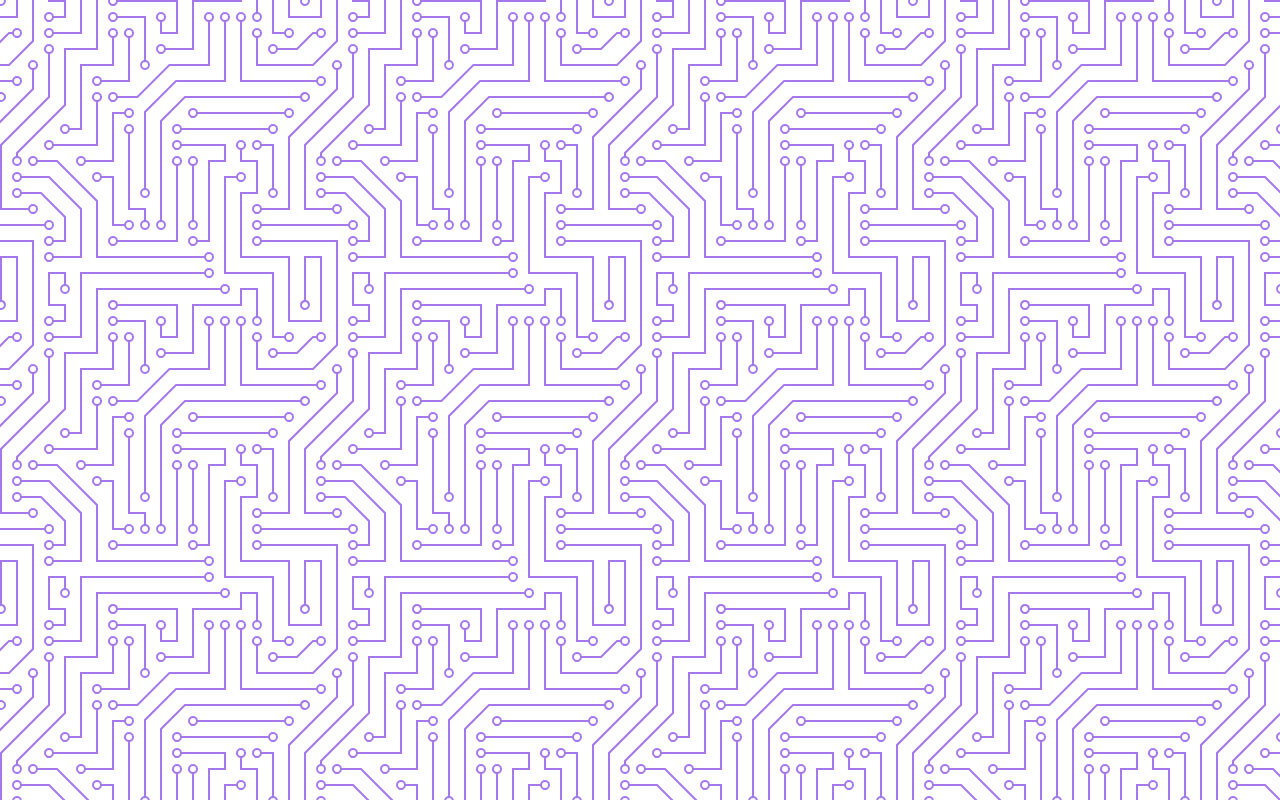
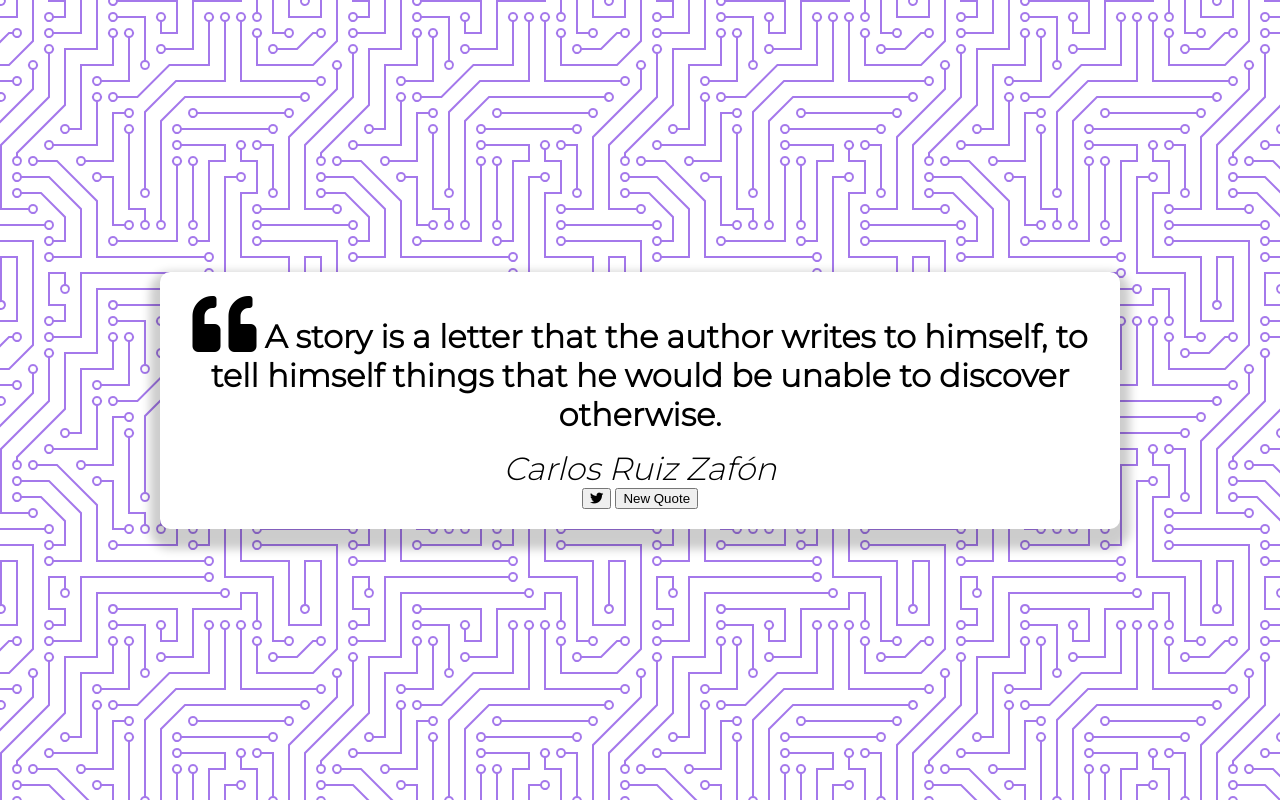
Before and after one commit to Salvero/JS_Projects, a plain HTML site: page quote-generator/index.html in a window 1280 px wide. Drawn offline with Linux system fonts and the light colour scheme.

Commit message:
Add files via upload

```diff
--- a/quote-generator/index.html
+++ b/quote-generator/index.html
@@ -12,6 +12,27 @@
     <link rel="stylesheet" href="style.css" />
   </head>
   <body>
+    <div class="quote-container" id="quote-container">
+      <!-- Quote -->
+      <div class="quote-text">
+        <i class="fas fa-quote-left"></i>
+        <span id="quote"
+          >A story is a letter that the author writes to himself, to tell
+          himself things that he would be unable to discover otherwise.</span
+        >
+      </div>
+      <!-- Author -->
+      <div class="quote-author">
+        <span id="id">Carlos Ruiz Zafón</span>
+      </div>
+      <!-- Buttons -->
+      <div class="button-container">
+        <button class="twitter-button" id="twitter" title="Tweet This!">
+          <i class="fab fa-twitter"></i>
+        </button>
+        <button id="new-quote">New Quote</button>
+      </div>
+    </div>
     <!-- Script -->
     <script src="script.js"></script>
   </body>
--- a/quote-generator/style.css
+++ b/quote-generator/style.css
@@ -17,3 +17,42 @@ body {
   align-items: center;
   justify-content: center;
 }
+
+.quote-container {
+  width: auto;
+  max-width: 900px;
+  padding: 20px 30px;
+  border-radius: 10px;
+  background-color: rgba(255, 255, 255, 2);
+  box-shadow: 0 10px 10px 10px rgba(0, 0, 0, 0.2);
+}
+
+.quote-text {
+  font-size: 2rem;
+}
+
+.long-quote {
+  font-size: 2rem;
+}
+
+.fa-quote-left {
+  font-size: 4rem;
+}
+
+.quote-author {
+  margin-top: 15px;
+  font-size: 2rem;
+  font-weight: 400;
+  font-style: italic;
+}
+
+/* Media Query: Tablet or Smaller */
+@media screen and (max-width: 1000px) {
+  .quote-container {
+    margin: auto 10px;
+  }
+
+  .quote-text {
+    font-size: 2.5rem;
+  }
+}
```
